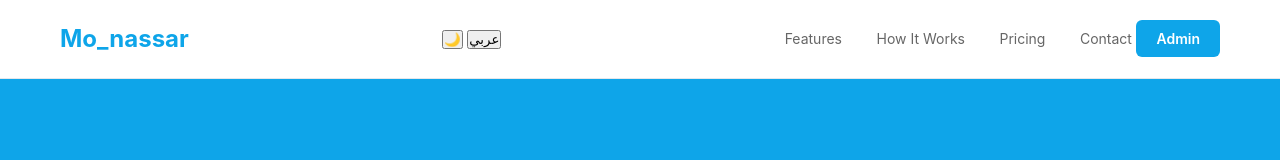
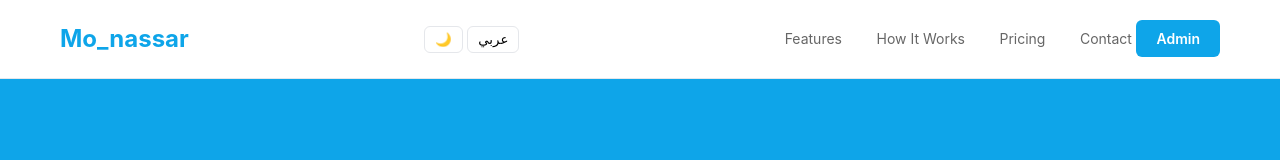
Before and after one commit to mazeneika2009/Mo_nassar-Technology-Venture-s-, a plain HTML site: page index.html in a window 1280 px wide. Shown: the top 160 px of the page. Drawn offline with Linux system fonts and the light colour scheme.

Commit message:
Add files via upload

```diff
--- a/index.html
+++ b/index.html
@@ -149,7 +149,14 @@ nav a:hover {
 .cta-button:hover {
   transform: translateY(-2px);
 }
-
+.btn-icon{
+  background: var(--bg-card);
+  border: 1px solid var(--border-color);
+  border-radius: 6px;
+  padding: 5px 10px;
+  cursor: pointer;
+  transition: background-color 0.3s;
+}
 /* ================= SECTIONS ================= */
 section {
   padding: 80px 0;
```
